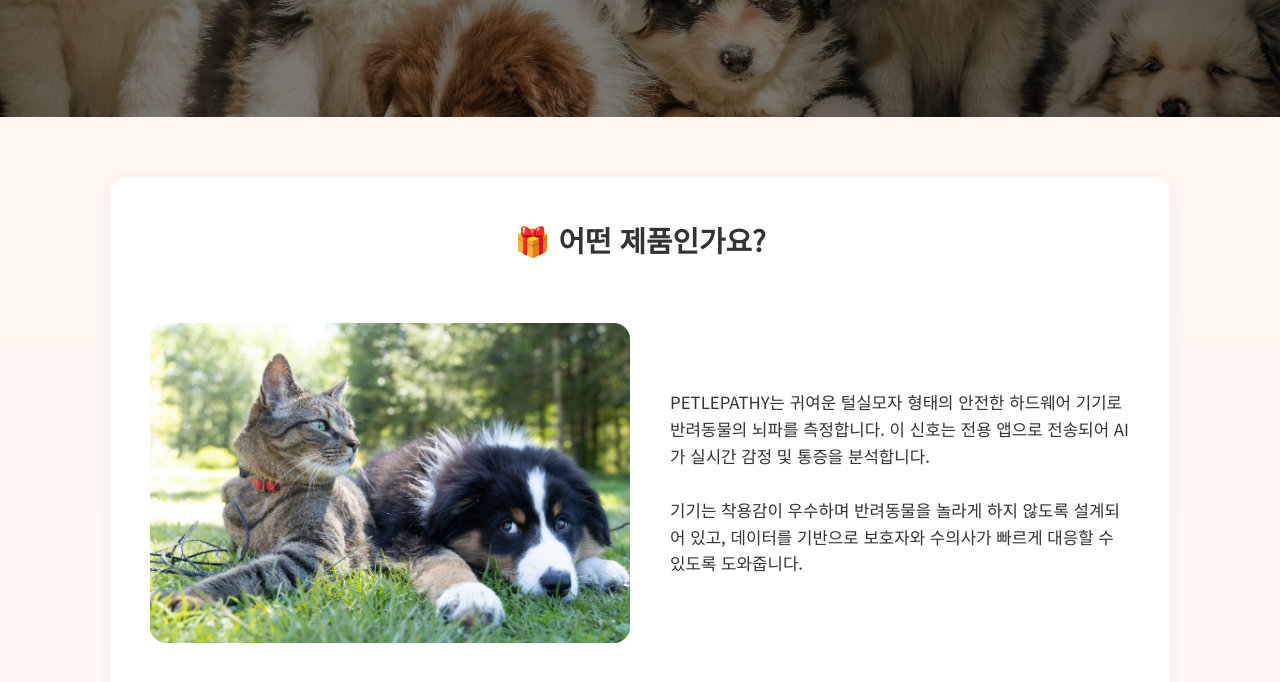
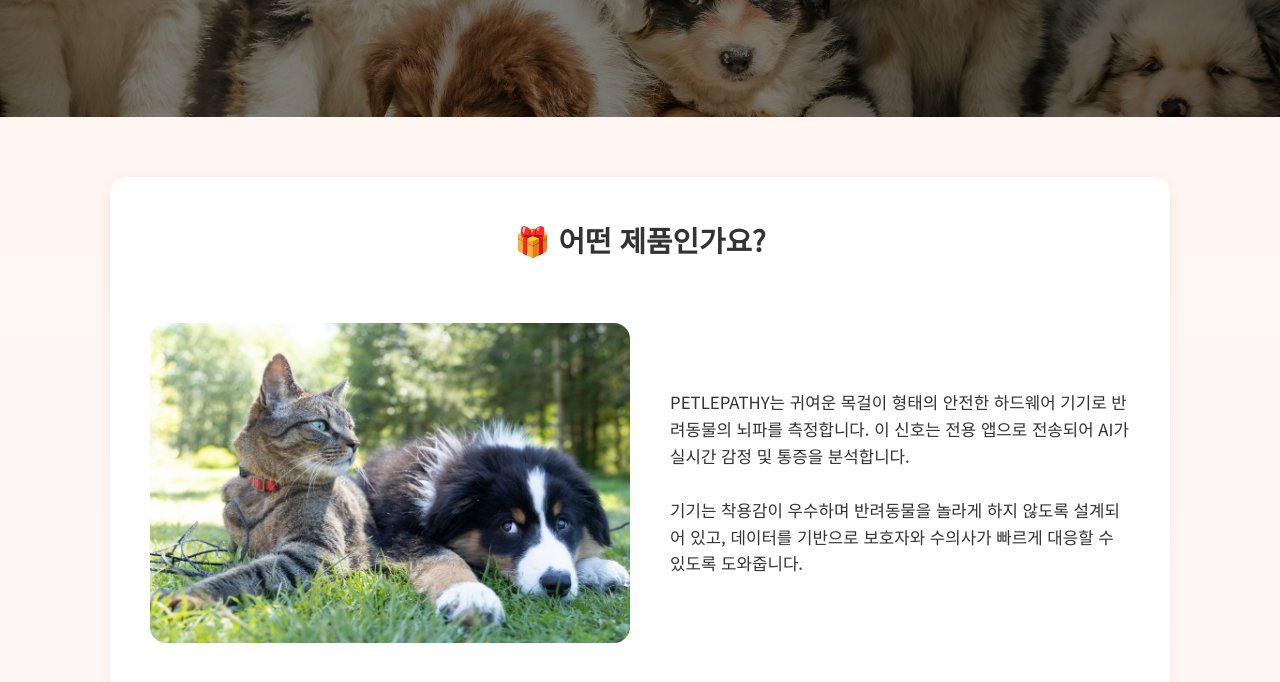
Before and after one commit to ladybug-seesaw/neuropet-waitlist, a plain HTML site: page index.html in a window 1280 px wide. Shown: the part 276-958 px from the top of the page. Drawn offline with Linux system fonts and the light colour scheme.

Commit message:
Update index.html

```diff
--- a/index.html
+++ b/index.html
@@ -141,7 +141,7 @@
       <div class="horizontal">
         <img src="image4.jpg" alt="기기 설명 이미지" />
         <div class="text">
-          <p>PETLEPATHY는 귀여운 털실모자 형태의 안전한 하드웨어 기기로 반려동물의 뇌파를 측정합니다. 이 신호는 전용 앱으로 전송되어 AI가 실시간 감정 및 통증을 분석합니다.<br><br>
+          <p>PETLEPATHY는 귀여운 목걸이 형태의 안전한 하드웨어 기기로 반려동물의 뇌파를 측정합니다. 이 신호는 전용 앱으로 전송되어 AI가 실시간 감정 및 통증을 분석합니다.<br><br>
           기기는 착용감이 우수하며 반려동물을 놀라게 하지 않도록 설계되어 있고, 데이터를 기반으로 보호자와 수의사가 빠르게 대응할 수 있도록 도와줍니다.</p>
         </div>
       </div>
```
